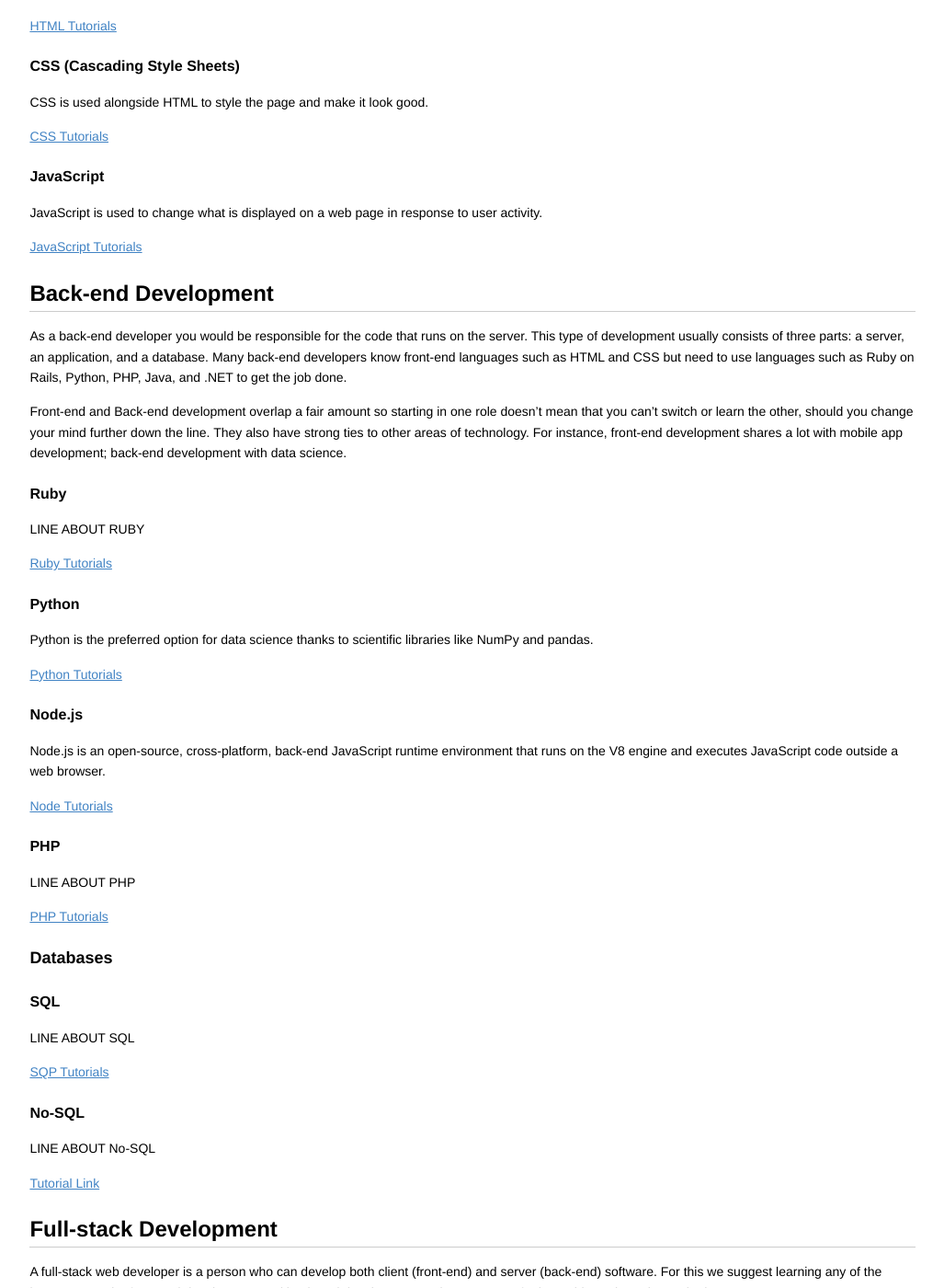
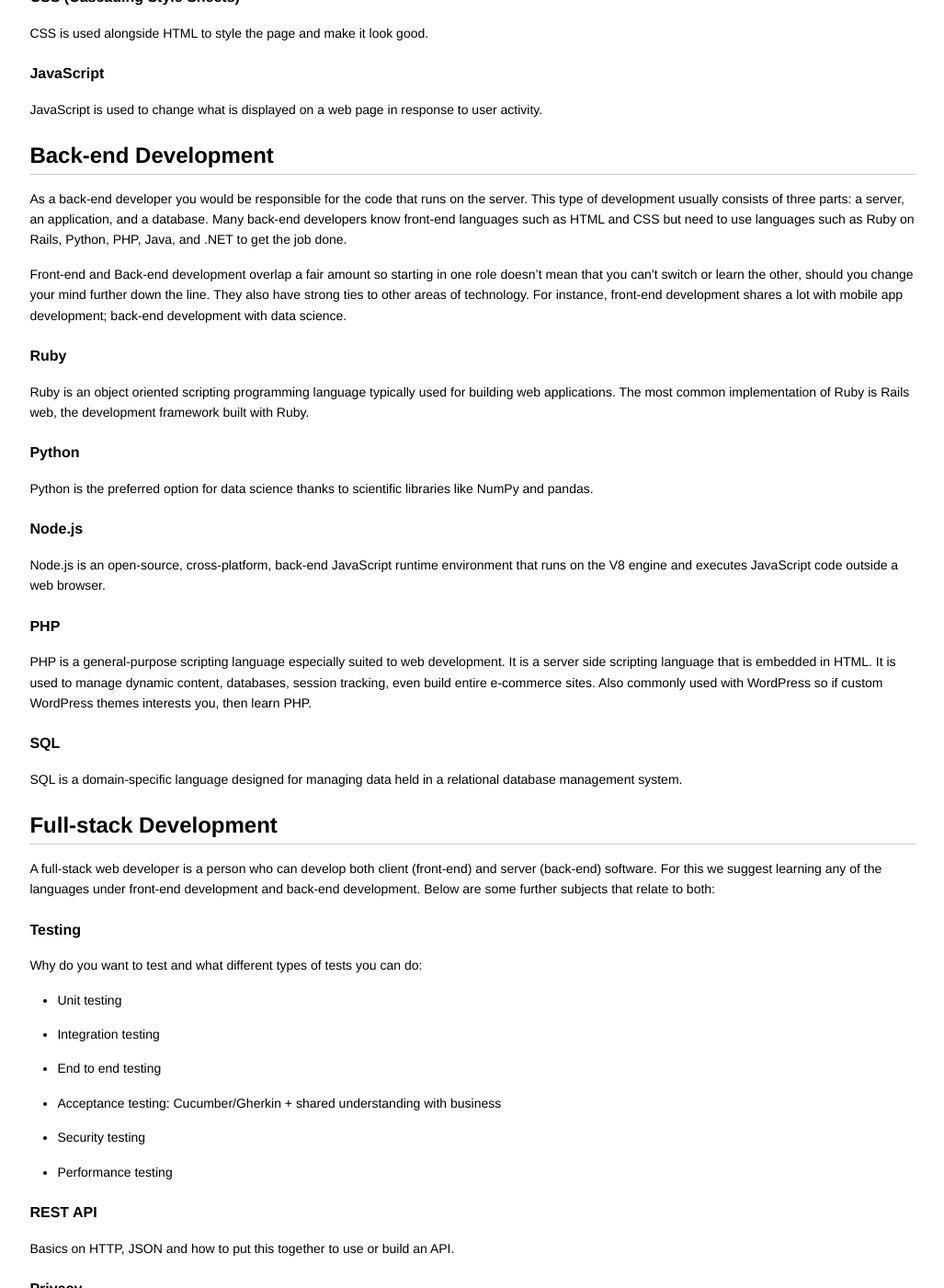
Before and after one commit to codebar/tutorials, a Jekyll site: the page built from general/getting-started-in-tech.md, in a window 1280 px wide and 1400 px high, scrolled down 1440 px. Shown: the whole window at 92% size, without its empty margins (126-1153 px from the left). Built offline with Jekyll 4.4.1, drawn with Linux system fonts in a browser that asks for light colours.

Commit message:
add more missing texts bits

```diff
--- a/general/getting-started-in-tech.md
+++ b/general/getting-started-in-tech.md
@@ -45,20 +43,14 @@ As a front-end developer you would be responsible for the code that runs in the
 
 HTML is the language used to build websites. All text and content that you see on the internet is built using HTML.
 
-[HTML Tutorials]()
-
 #### CSS (Cascading Style Sheets)
 
 CSS is used alongside HTML to style the page and make it look good.
-
-[CSS Tutorials]()
 
 
 #### JavaScript
 
 JavaScript is used to change what is displayed on a web page in response to user activity.
-
-[JavaScript Tutorials]()
 
 ## Back-end Development
 
@@ -67,36 +59,19 @@ As a back-end developer you would be responsible for the code that runs on the s
 Front-end and Back-end development overlap a fair amount so starting in one role doesn’t mean that you can't switch or learn the other, should you change your mind further down the line. They also have strong ties to other areas of technology. For instance, front-end development shares a lot with mobile app development; back-end development with data science.
 
 #### Ruby
-LINE ABOUT RUBY
-
-[Ruby Tutorials]()
+Ruby is an object oriented scripting programming language typically used for building web applications. The most common implementation of Ruby is Rails web, the development framework built with Ruby.
 
 #### Python
 Python is the preferred option for data science thanks to scientific libraries like NumPy and pandas.
 
-[Python Tutorials]()
-
 #### Node.js
 Node.js is an open-source, cross-platform, back-end JavaScript runtime environment that runs on the V8 engine and executes JavaScript code outside a web browser.
 
-[Node Tutorials]()
-
 #### PHP
-LINE ABOUT PHP
-
-[PHP Tutorials]()
-
-### Databases
+PHP is a general-purpose scripting language especially suited to web development. It is a server side scripting language that is embedded in HTML. It is used to manage dynamic content, databases, session tracking, even build entire e-commerce sites. Also commonly used with WordPress so if custom WordPress themes interests you, then learn PHP.
 
 #### SQL
-LINE ABOUT SQL
-
-[SQP Tutorials]()
-
-#### No-SQL
-LINE ABOUT No-SQL
-
-[Tutorial Link]()
+SQL is a domain-specific language designed for managing data held in a relational database management system.
 
 ## Full-stack Development
 
```
Also changed, not shown: other parts of general/getting-started-in-tech.md (+0 -2 lines).
